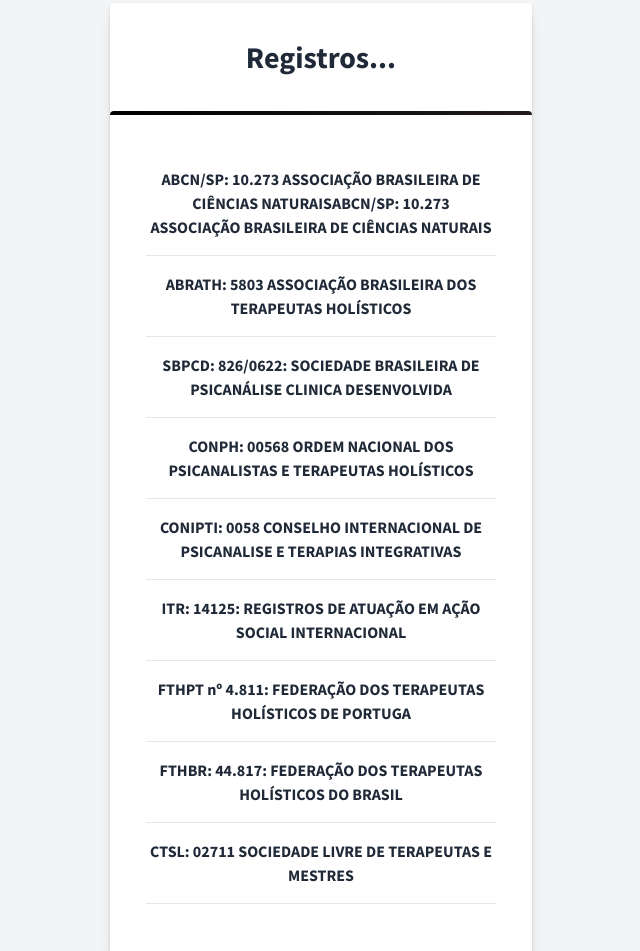
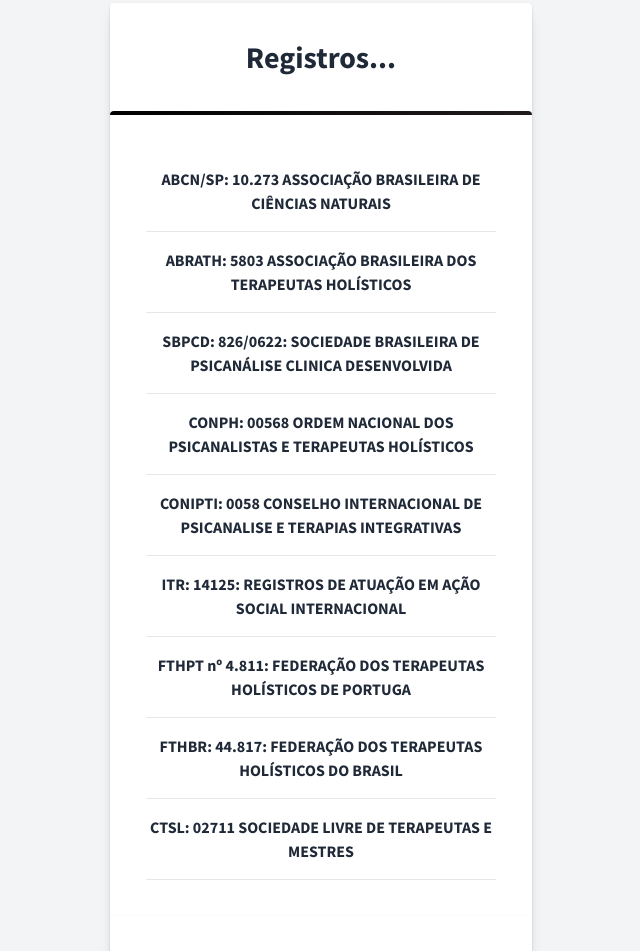
Before and after one commit to EspacoViverMelhor/sitecompleto, a plain HTML site: page responsavel.html in a window 1280 px wide. Shown: the part 1122-2073 px from the top of the page, without its empty margins (319-959 px from the left). Drawn offline with nearby package versions, Linux system fonts and the light colour scheme.

Commit message:
Add files via upload

```diff
--- a/responsavel.html
+++ b/responsavel.html
@@ -127,7 +127,7 @@
                 <div class="w-full p-9 text-3xl font-bold text-center">Registros...</div>
                 <div class="h-1 w-full gradient my-0 py- rounded-t"></div>
                 <ul class="w-full text-center text-base font-bold p-9">
-                  <li class="border-b py-4">ABCN/SP: 10.273 ASSOCIAÇÃO BRASILEIRA DE CIÊNCIAS NATURAISABCN/SP: 10.273 ASSOCIAÇÃO BRASILEIRA DE CIÊNCIAS NATURAIS</li>
+                  <li class="border-b py-4">ABCN/SP: 10.273 ASSOCIAÇÃO BRASILEIRA DE CIÊNCIAS NATURAIS</li>
                   <li class="border-b py-4">ABRATH: 5803 ASSOCIAÇÃO BRASILEIRA DOS TERAPEUTAS HOLÍSTICOS</li>
                   <li class="border-b py-4">SBPCD: 826/0622: SOCIEDADE BRASILEIRA DE PSICANÁLISE CLINICA DESENVOLVIDA</li>
                   <li class="border-b py-4">CONPH: 00568 ORDEM NACIONAL DOS PSICANALISTAS E TERAPEUTAS HOLÍSTICOS</li>
```
